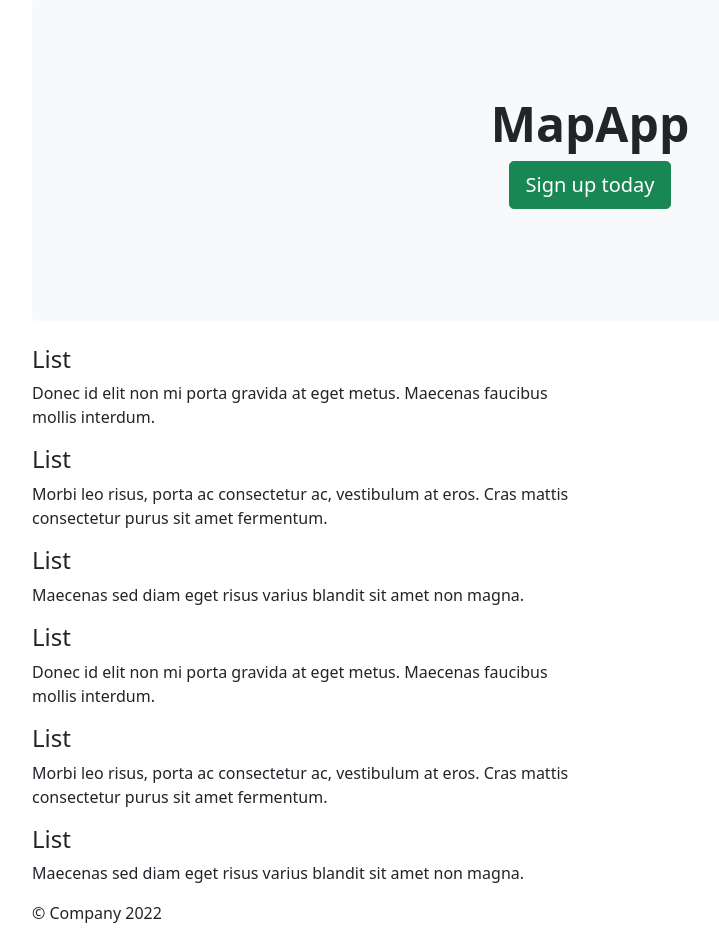
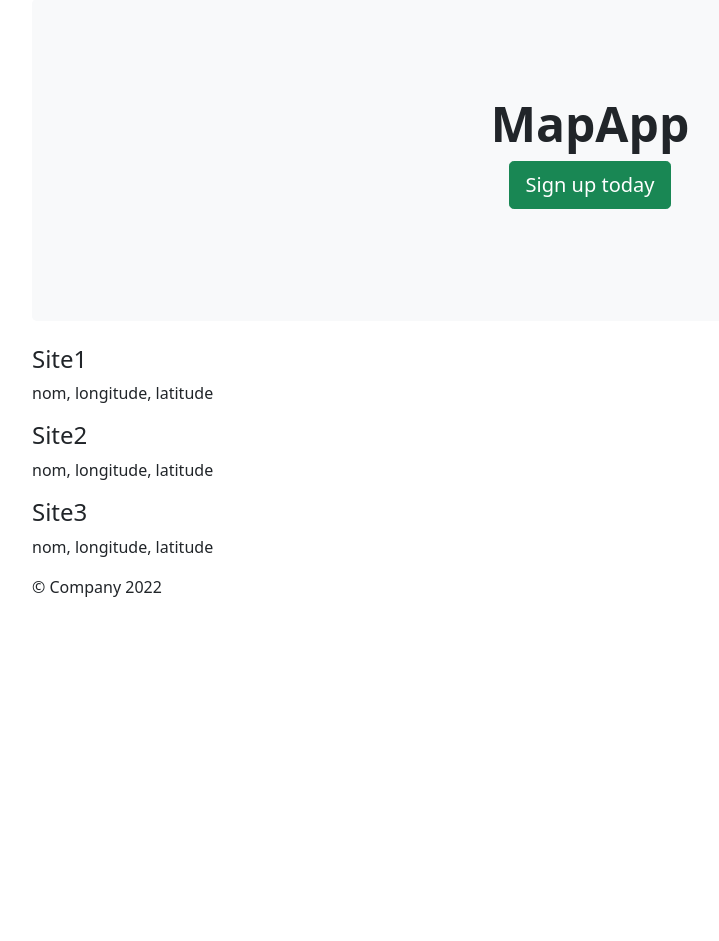
Before and after one commit to MarieDeSmedt/myApp, a Flask app: page / in a window 1280 px wide. Shown: the part 98-1039 px from the top of the page, without its empty margins (50-769 px from the left). After the commit the page ends 695 px from the top, so only its background shows below. Run offline with Flask 2, Linux system fonts and the light colour scheme.

Commit message:
update front

```diff
--- a/map_app/main.py
+++ b/map_app/main.py
@@ -109,8 +109,15 @@ def validateLogin():
         con.close()
 
 
+@app.route('/logout')
+def logout():
+    session.pop('user',None)
+    return redirect('/')
 
 
+@app.route('/showAddSite')
+def showAddSite():
+    return render_template('addSite.html')
 
 
 
--- a/map_app/templates/error.html
+++ b/map_app/templates/error.html
@@ -24,7 +24,7 @@
            <ul class="nav nav-pills pull-right">
             <li role="presentation" class="active"><a href="#">Home</a></li>
             <li role="presentation"><a href="/showSignin">Sign In</a></li>
- 	    <li role="presentation"><a href="/showSignUp">Sign Up</a></li>
+ 	          <li role="presentation"><a href="/showSignUp">Sign Up</a></li>
           </ul>
         </nav>
         <h3 class="text-muted">Python Flask App</h3>
--- a/map_app/templates/index.html
+++ b/map_app/templates/index.html
@@ -46,60 +46,27 @@
             </header>
             <div class="p-5 mb-4 bg-light rounded-3">
                 <div class="container-fluid py-5 text-center">
+
                     <h1 class="display-5 fw-bold">MapApp</h1>
 
                     <p>
-                        <a class="btn btn-lg btn-success" href="/showSignUp" role="button"
-                            >Sign up today</a>
-
+                        <a class="btn btn-lg btn-success" href="/showSignUp" role="button">Sign up today</a>
                     </p>
                 </div>
             </div>
 
 
             <div class="row marketing">
-
                 <div class="col-lg-6">
 
-                    <h4> List</h4>
+                    <h4> Site1</h4>
+                    <p>nom, longitude, latitude</p>
 
-                    <p>
-                        Donec id elit non mi porta gravida at eget metus. Maecenas faucibus
-                        mollis interdum.
-                    </p>
+                    <h4> Site2</h4>
+                    <p>nom, longitude, latitude</p>
 
-                    <h4> List</h4>
-
-                    <p>
-                        Morbi leo risus, porta ac consectetur ac, vestibulum at eros. Cras
-                        mattis consectetur purus sit amet fermentum.
-                    </p>
-
-
-                    <h4> List</h4>
-
-                    <p>Maecenas sed diam eget risus varius blandit sit amet non magna.</p>
-
-
-                    <h4> List</h4>
-
-                    <p>
-                        Donec id elit non mi porta gravida at eget metus. Maecenas faucibus
-                        mollis interdum.
-                    </p>
-
-
-                    <h4> List</h4>
-
-                    <p>
-                        Morbi leo risus, porta ac consectetur ac, vestibulum at eros. Cras
-                        mattis consectetur purus sit amet fermentum.
-                    </p>
-
-
-                    <h4> List</h4>
-
-                    <p>Maecenas sed diam eget risus varius blandit sit amet non magna.</p>
+                    <h4> Site3</h4>
+                    <p>nom, longitude, latitude</p>
 
                 </div>
 
--- a/map_app/templates/userhome.html
+++ b/map_app/templates/userhome.html
@@ -21,7 +21,11 @@
         <div class="header">
             <nav>
                 <ul class="nav nav-pills pull-right">
-                    <li role="presentation" class="nav-link"><a href="/logout">Logout</a>
+                    <li role="presentation" class="nav-link">
+                        <a href="/logout">Logout</a>
+                    </li>
+                    <li role="presentation">
+                        <a href="/showAddSite">Add Site</a>
                     </li>
                 </ul>
             </nav>
```
Also changed, not shown: map_app/templates/addSite.html (added, +91 -0 lines), map_app/templates/signin.html (+13 -8 lines), map_app/templates/signup.html (+12 -22 lines).
